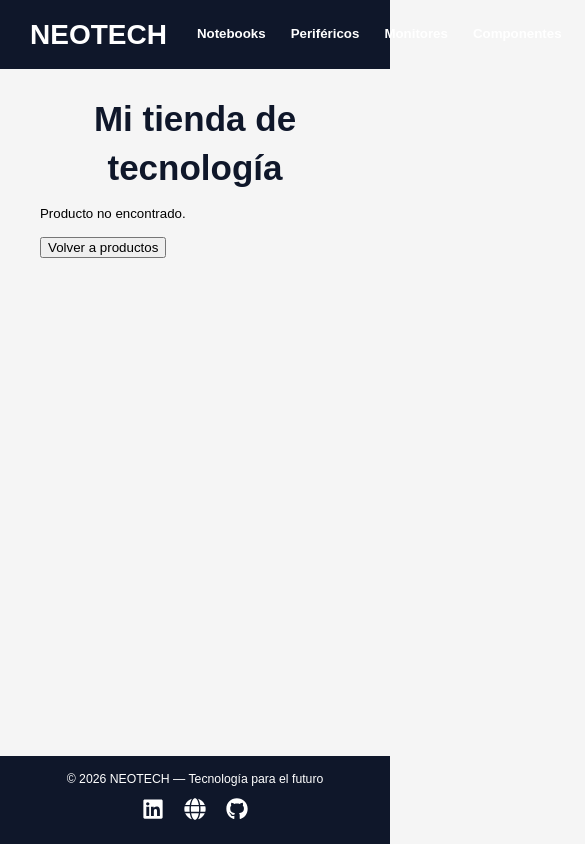
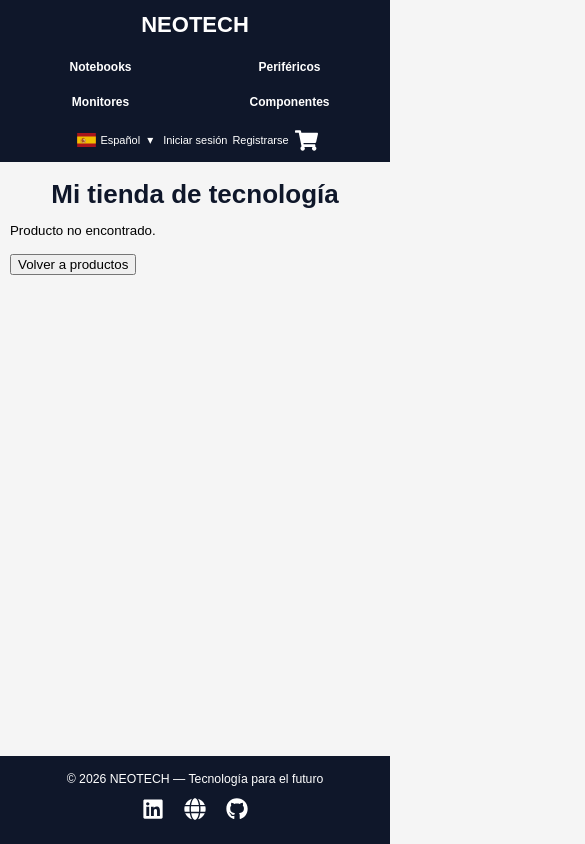
Before and after one commit to DarkNeo-1981/neotech-ecommerce, a React (Vite) app: page /item/1 in a window 390 px wide. Shown: the top 844 px of the page, 585 px wide, since content can reach past the window. Built offline with nearby package versions, Linux system fonts and the light colour scheme; no server answers; the database is empty.

Commit message:
style: mejorar responsive en mobile

```diff
--- a/src/App.css
+++ b/src/App.css
@@ -6,8 +6,8 @@
 }
 
 main {
+  flex: 1;
   padding: 20px 40px 10px;
-  flex: 1;
 }
 
 .store-title {
@@ -15,8 +15,9 @@ main {
   text-align: center;
   margin: 5px 0 10px;
   font-size: 35px;
+  line-height: 1.15;
   font-weight: 700;
-  color: #0F172A;
+  color: #0f172a;
 }
 
 .products-container {
@@ -25,3 +26,38 @@ main {
   gap: 25px;
   flex-wrap: wrap;
 }
+
+/* TABLET */
+
+@media (max-width: 768px) {
+  main {
+    padding: 16px 20px 10px;
+  }
+
+  .store-title {
+    font-size: 30px;
+    margin: 8px 0 14px;
+  }
+
+  .products-container {
+    gap: 18px;
+  }
+}
+
+/* MOBILE */
+
+@media (max-width: 480px) {
+  main {
+    padding: 12px 10px 8px;
+  }
+
+  .store-title {
+    font-size: 26px;
+    line-height: 1.1;
+    margin: 6px 0 12px;
+  }
+
+  .products-container {
+    gap: 14px;
+  }
+}
--- a/src/components/Cart/Cart.css
+++ b/src/components/Cart/Cart.css
@@ -243,6 +243,7 @@
 @media (max-width: 850px) {
   .cart-container {
     grid-template-columns: 1fr;
+    gap: 20px;
   }
 
   .cart-container > h1 {
@@ -257,25 +258,118 @@
 @media (max-width: 600px) {
   .cart-container {
     width: 95%;
-    margin: 20px auto;
-    padding: 10px;
+    margin: 12px auto 18px;
+    padding: 8px;
+    gap: 14px;
+  }
+
+  .cart-container > h1 {
+    margin-bottom: 4px;
+    font-size: 1.65rem;
+  }
+
+  .cart-list {
+    gap: 12px;
   }
 
   .cart-item {
     align-items: flex-start;
     flex-wrap: wrap;
+    gap: 12px;
+    padding: 14px;
   }
 
   .cart-item-image {
-    width: 90px;
-    height: 90px;
+    width: 82px;
+    height: 82px;
   }
 
   .cart-item-info {
-    min-width: calc(100% - 120px);
+    min-width: calc(100% - 105px);
+  }
+
+  .cart-item-info h2 {
+    margin-bottom: 8px;
+    font-size: 1.05rem;
+  }
+
+  .cart-item-info p {
+    margin: 4px 0;
+    font-size: 0.95rem;
+  }
+
+  .cart-quantity-controls {
+    gap: 10px;
+    margin: 9px 0;
+  }
+
+  .cart-item-subtotal {
+    margin-top: 8px !important;
   }
 
   .cart-remove-button {
+    width: 38px;
+    height: 38px;
     margin-left: auto;
   }
+
+  .cart-summary {
+    padding: 18px;
+  }
+
+  .cart-summary-title {
+    margin-bottom: 14px;
+    padding-bottom: 14px;
+    font-size: 1.15rem;
+  }
+
+  .cart-summary > p {
+    margin-bottom: 14px;
+  }
+
+  .cart-summary-total {
+    padding-top: 14px;
+    font-size: 1.25rem;
+  }
+
+  .cart-actions {
+    gap: 10px;
+    margin-top: 18px;
+  }
+
+  .cart-clear-button,
+  .cart-checkout-button {
+    padding: 11px 16px;
+  }
+
+  .cart-empty {
+    min-height: 240px;
+  }
 }
+
+@media (max-width: 420px) {
+  .cart-item {
+    padding: 12px;
+  }
+
+  .cart-item-image {
+    width: 75px;
+    height: 75px;
+  }
+
+  .cart-item-info {
+    min-width: calc(100% - 95px);
+  }
+
+  .cart-item-info h2 {
+    font-size: 1rem;
+  }
+
+  .cart-item-info p {
+    font-size: 0.9rem;
+  }
+
+  .cart-summary {
+    padding: 16px;
+  }
+}
--- a/src/components/CartWidget/CartWidget.css
+++ b/src/components/CartWidget/CartWidget.css
@@ -2,10 +2,14 @@
 .cart-widget {
   display: flex;
   align-items: center;
-  gap: 5px;
+  justify-content: center;
+  gap: 4px;
 
   color: inherit;
   text-decoration: none;
+
+  flex-shrink: 0;
+  white-space: nowrap;
 }
 
 .cart-widget:visited {
@@ -17,23 +21,43 @@
 }
 
 .cart-icon {
-  font-size: 26px;
+  font-size: 25px;
   color: currentColor;
+  flex-shrink: 0;
 }
 
 .cart-count {
-  font-size: 14px;
+  font-size: 13px;
   font-weight: bold;
 
   background-color: #00bfff;
   color: #ffffff;
 
-  min-width: 20px;
-  height: 20px;
+  min-width: 19px;
+  height: 19px;
 
-  border-radius: 50%;
+  padding: 0 4px;
+  border-radius: 10px;
 
   display: flex;
   align-items: center;
   justify-content: center;
+
+  box-sizing: border-box;
 }
+
+@media (max-width: 480px) {
+  .cart-widget {
+    gap: 3px;
+  }
+
+  .cart-icon {
+    font-size: 23px;
+  }
+
+  .cart-count {
+    min-width: 18px;
+    height: 18px;
+    font-size: 12px;
+  }
+}
--- a/src/components/ItemDetail/ItemDetail.css
+++ b/src/components/ItemDetail/ItemDetail.css
@@ -131,13 +131,17 @@
 @media (max-width: 768px) {
   .item-detail {
     width: 92%;
-    margin: 16px auto 24px;
-    padding: 18px;
+    margin: 14px auto 20px;
+    padding: 16px;
+  }
+
+  .back-button {
+    margin-bottom: 14px;
   }
 
   .item-detail-content {
     flex-direction: column;
-    gap: 20px;
+    gap: 14px;
   }
 
   .item-detail-image {
@@ -145,8 +149,8 @@
   }
 
   .item-detail-image img {
-    max-width: 210px;
-    max-height: 210px;
+    max-width: 190px;
+    max-height: 190px;
   }
 
   .item-detail-info {
@@ -156,10 +160,65 @@
   }
 
   .item-detail-info h1 {
-    font-size: 26px;
+    font-size: 25px;
+    margin-bottom: 4px;
+  }
+
+  .item-detail-category {
+    margin-bottom: 14px;
+  }
+
+  .item-detail-description {
+    line-height: 1.45;
+    margin-bottom: 18px;
+  }
+
+  .item-detail-price {
+    font-size: 24px;
+    margin-bottom: 6px;
+  }
+
+  .item-detail-stock {
+    margin-bottom: 12px;
   }
 
   .item-detail-actions {
     flex-direction: column;
+    gap: 12px;
+    margin-top: 4px;
   }
 }
+
+@media (max-width: 480px) {
+  .item-detail {
+    width: 94%;
+    margin: 12px auto 18px;
+    padding: 14px;
+  }
+
+  .item-detail-image img {
+    max-width: 180px;
+    max-height: 180px;
+  }
+
+  .item-detail-info h1 {
+    font-size: 23px;
+  }
+
+  .item-detail-category {
+    font-size: 14px;
+  }
+
+  .item-detail-description {
+    font-size: 14px;
+    line-height: 1.4;
+  }
+
+  .item-detail-price {
+    font-size: 23px;
+  }
+
+  .item-detail-stock {
+    font-size: 14px;
+  }
+}
--- a/src/components/Login/Login.css
+++ b/src/components/Login/Login.css
@@ -3,30 +3,30 @@
   display: flex;
   justify-content: center;
   align-items: center;
-  padding: 50px 20px;
-  min-height: 450px;
+  padding: 30px 20px;
+  min-height: 380px;
 }
 
 .auth-card {
   width: 100%;
   max-width: 420px;
   background-color: white;
-  padding: 35px;
+  padding: 28px;
   border-radius: 12px;
   box-shadow: 0 4px 18px rgba(15, 23, 42, 0.12);
 }
 
 .auth-card h2 {
   margin-top: 0;
-  margin-bottom: 25px;
+  margin-bottom: 20px;
   text-align: center;
-  color: #0F172A;
+  color: #0f172a;
 }
 
 .auth-form {
   display: flex;
   flex-direction: column;
-  gap: 18px;
+  gap: 14px;
 }
 
 .auth-field {
@@ -37,11 +37,11 @@
 
 .auth-field label {
   font-weight: 600;
-  color: #0F172A;
+  color: #0f172a;
 }
 
 .auth-field input {
-  padding: 11px 12px;
+  padding: 10px 12px;
   border: 1px solid #cbd5e1;
   border-radius: 6px;
   font-size: 15px;
@@ -53,11 +53,11 @@
 }
 
 .auth-submit {
-  margin-top: 5px;
-  padding: 11px 15px;
+  margin-top: 4px;
+  padding: 10px 15px;
   border: none;
   border-radius: 6px;
-  background-color: #0F172A;
+  background-color: #0f172a;
   color: white;
   font-size: 15px;
   font-weight: 600;
@@ -65,7 +65,7 @@
 }
 
 .auth-submit:hover:not(:disabled) {
-  background-color: #1E293B;
+  background-color: #1e293b;
 }
 
 .auth-submit:disabled {
@@ -83,7 +83,7 @@
 }
 
 .auth-footer {
-  margin-top: 22px;
+  margin-top: 18px;
   text-align: center;
   color: #475569;
 }
@@ -97,3 +97,36 @@
 .auth-footer a:hover {
   text-decoration: underline;
 }
+
+/* RESPONSIVE */
+
+@media (max-width: 600px) {
+  .auth-page {
+    padding: 18px 12px;
+    min-height: 320px;
+    align-items: flex-start;
+  }
+
+  .auth-card {
+    max-width: 100%;
+    padding: 22px;
+  }
+
+  .auth-card h2 {
+    margin-bottom: 16px;
+    font-size: 1.35rem;
+  }
+
+  .auth-form {
+    gap: 12px;
+  }
+
+  .auth-field input {
+    padding: 9px 10px;
+  }
+
+  .auth-footer {
+    margin-top: 16px;
+    font-size: 0.95rem;
+  }
+}
--- a/src/components/Navbar/Navbar.css
+++ b/src/components/Navbar/Navbar.css
@@ -4,17 +4,25 @@
   align-items: center;
   justify-content: space-between;
   gap: 30px;
-  background-color: #0F172A;
+  background-color: #0f172a;
   color: white;
   padding: 15px 30px;
+  box-sizing: border-box;
 }
 
-.navbar h1 {
-  margin: 0;
+.logo {
+  color: inherit;
+  text-decoration: none;
+  font-size: 28px;
+  font-weight: bold;
+  flex-shrink: 0;
 }
+
+/* CATEGORÍAS */
 
 .categories {
   display: flex;
+  align-items: center;
   gap: 25px;
 }
 
@@ -22,14 +30,25 @@
   color: white;
   text-decoration: none;
   font-weight: bold;
+  white-space: nowrap;
   transition: color 0.2s ease;
 }
 
-.categories a:hover {
+.categories a:hover,
+.categories a.active {
   color: #00bfff;
 }
 
-/* Selector de idioma */
+/* ACCIONES */
+
+.navbar-actions {
+  display: flex;
+  align-items: center;
+  gap: 20px;
+  flex-shrink: 0;
+}
+
+/* SELECTOR DE IDIOMA */
 
 .language-selector {
   position: relative;
@@ -39,12 +58,13 @@
   display: flex;
   align-items: center;
   gap: 8px;
+  padding: 8px 10px;
   background: transparent;
   border: none;
   color: white;
   font-size: 14px;
   cursor: pointer;
-  padding: 8px 10px;
+  white-space: nowrap;
 }
 
 .language-button:hover {
@@ -57,8 +77,8 @@
 }
 
 .language-arrow {
+  margin-left: 3px;
   font-size: 12px;
-  margin-left: 3px;
 }
 
 .language-menu {
@@ -67,10 +87,10 @@
   top: 100%;
   right: 0;
   min-width: 140px;
-  background-color: #0F172A;
+  padding: 5px 0;
+  background-color: #0f172a;
   border: 1px solid #334155;
   border-radius: 6px;
-  padding: 5px 0;
   z-index: 1000;
 }
 
@@ -83,40 +103,22 @@
   display: flex;
   align-items: center;
   gap: 10px;
+  padding: 9px 12px;
   background: transparent;
   border: none;
   color: white;
-  padding: 9px 12px;
   cursor: pointer;
   text-align: left;
   font-size: 14px;
 }
 
 .language-menu button:hover {
-  background-color: #1E293B;
+  background-color: #1e293b;
 }
 
 .language-menu .fi {
   width: 20px;
   height: 14px;
-}
-
-.navbar-actions {
-  display: flex;
-  align-items: center;
-  gap: 20px;
-}
-
-.logo {
-  color: inherit;
-  text-decoration: none;
-  font-size: 28px;
-  font-weight: bold;
-}
-
-.categories a.active {
-  font-weight: bold;
-  color: #00bfff;
 }
 
 /* AUTENTICACIÓN */
@@ -132,6 +134,7 @@
   text-decoration: none;
   font-size: 14px;
   font-weight: 500;
+  white-space: nowrap;
 }
 
 .auth-section a:hover {
@@ -145,13 +148,14 @@
 }
 
 .logout-button {
+  padding: 7px 12px;
   background-color: transparent;
   border: 1px solid #00bfff;
+  border-radius: 6px;
   color: white;
-  padding: 7px 12px;
-  border-radius: 6px;
   cursor: pointer;
   font-size: 14px;
+  white-space: nowrap;
   transition:
     background-color 0.2s ease,
     color 0.2s ease;
@@ -159,5 +163,165 @@
 
 .logout-button:hover {
   background-color: #00bfff;
-  color: #0F172A;
+  color: #0f172a;
 }
+
+/* TABLET */
+
+@media (max-width: 1100px) {
+  .navbar {
+    gap: 18px;
+    padding: 14px 20px;
+  }
+
+  .categories {
+    gap: 16px;
+  }
+
+  .navbar-actions {
+    gap: 12px;
+  }
+
+  .logo {
+    font-size: 24px;
+  }
+
+  .categories a,
+  .auth-section a,
+  .user-email,
+  .logout-button,
+  .language-button {
+    font-size: 13px;
+  }
+}
+
+/* MOBILE */
+
+@media (max-width: 768px) {
+  .navbar {
+    width: 100%;
+    padding: 12px 14px;
+    gap: 12px;
+    flex-wrap: wrap;
+    justify-content: center;
+  }
+
+  .logo {
+    width: 100%;
+    text-align: center;
+    font-size: 24px;
+  }
+
+  .categories {
+    width: 100%;
+    display: grid;
+    grid-template-columns: repeat(2, minmax(0, 1fr));
+    gap: 8px 12px;
+  }
+
+  .categories a {
+    padding: 6px 4px;
+    text-align: center;
+    font-size: 13px;
+  }
+
+  .navbar-actions {
+    width: 100%;
+    display: flex;
+    justify-content: center;
+    align-items: center;
+    flex-wrap: nowrap;
+    gap: 8px;
+  }
+
+  .language-selector {
+    order: 1;
+    flex-shrink: 0;
+  }
+
+  .auth-section {
+    order: 2;
+    display: flex;
+    align-items: center;
+    justify-content: center;
+    flex-wrap: nowrap;
+    gap: 6px;
+    min-width: 0;
+  }
+
+  .navbar-actions > :last-child {
+    order: 3;
+    flex-shrink: 0;
+  }
+
+  .language-button {
+    padding: 6px 5px;
+    gap: 5px;
+  }
+
+  .user-email {
+    max-width: 105px;
+    overflow: hidden;
+    text-overflow: ellipsis;
+    white-space: nowrap;
+    display: block;
+  }
+
+  .logout-button {
+    padding: 6px 8px;
+  }
+
+  .language-menu {
+    left: 50%;
+    right: auto;
+    transform: translateX(-50%);
+  }
+}
+
+/* CELULARES PEQUEÑOS */
+
+@media (max-width: 480px) {
+  .navbar {
+    padding: 10px 10px;
+  }
+
+  .logo {
+    font-size: 22px;
+  }
+
+  .categories {
+    gap: 6px 8px;
+  }
+
+  .categories a {
+    font-size: 12px;
+  }
+
+  .navbar-actions {
+    gap: 6px;
+  }
+
+  .auth-section {
+    gap: 5px;
+  }
+
+  .auth-section a,
+  .user-email,
+  .logout-button,
+  .language-button {
+    font-size: 11px;
+  }
+
+  .user-email {
+    max-width: 90px;
+  }
+
+  .logout-button {
+    padding: 5px 7px;
+  }
+
+  .language-button {
+    padding: 5px 4px;
+    gap: 4px;
+  }
+}
--- a/src/components/Navbar/Navbar.jsx
+++ b/src/components/Navbar/Navbar.jsx
@@ -2,12 +2,13 @@
 import "./Navbar.css";
 import CartWidget from "../CartWidget/CartWidget";
 import { useTranslation } from "react-i18next";
-import { NavLink } from "react-router-dom";
+import { NavLink, useLocation } from "react-router-dom";
 import { useAuth } from "../../hooks/useAuth";
 
 function Navbar() {
   const { t, i18n } = useTranslation();
   const { user, logout } = useAuth();
+  const location = useLocation();
 
   const changeLanguage = (language) => {
     i18n.changeLanguage(language);
@@ -17,7 +18,9 @@ function Navbar() {
   const handleLogout = async () => {
     try {
       await logout();
-    } catch { alert(t("auth.logoutError"));}
+    } catch {
+      alert(t("auth.logoutError"));
+    }
   };
 
   return (
@@ -69,8 +72,8 @@ function Navbar() {
               {i18n.language === "es"
                 ? "Español"
                 : i18n.language === "en"
-                ? "English"
-                : "Deutsch"}
+                  ? "English"
+                  : "Deutsch"}
             </span>
 
             <span className="language-arrow">▾</span>
@@ -97,7 +100,9 @@ function Navbar() {
         <div className="auth-section">
           {user ? (
             <>
-              <span className="user-email">{user.email}</span>
+              <span className="user-email">
+                {user.email}
+              </span>
 
               <button
                 className="logout-button"
@@ -108,11 +113,17 @@ function Navbar() {
             </>
           ) : (
             <>
-              <NavLink to="/login">
+              <NavLink
+                to="/login"
+                state={{ from: location }}
+              >
                 {t("auth.login")}
               </NavLink>
 
-              <NavLink to="/register">
+              <NavLink
+                to="/register"
+                state={{ from: location }}
+              >
                 {t("auth.register")}
               </NavLink>
             </>
```
